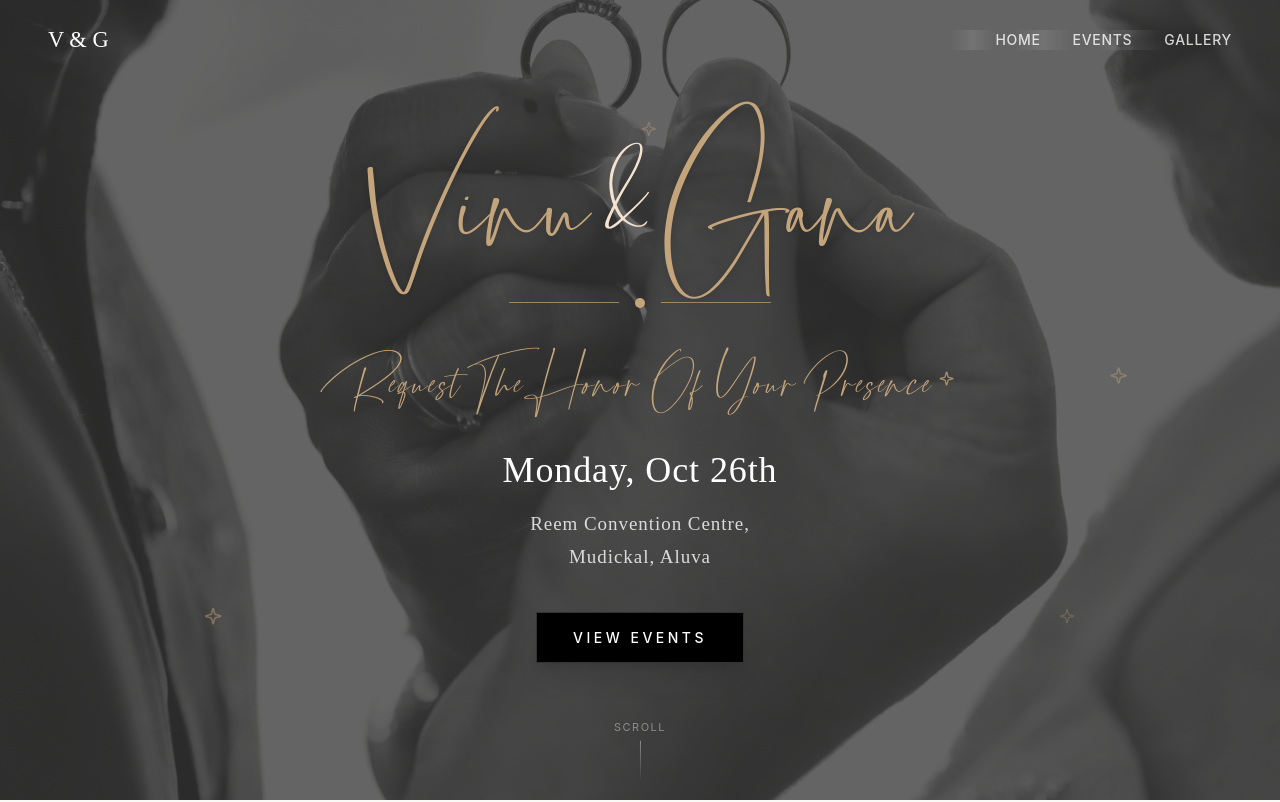
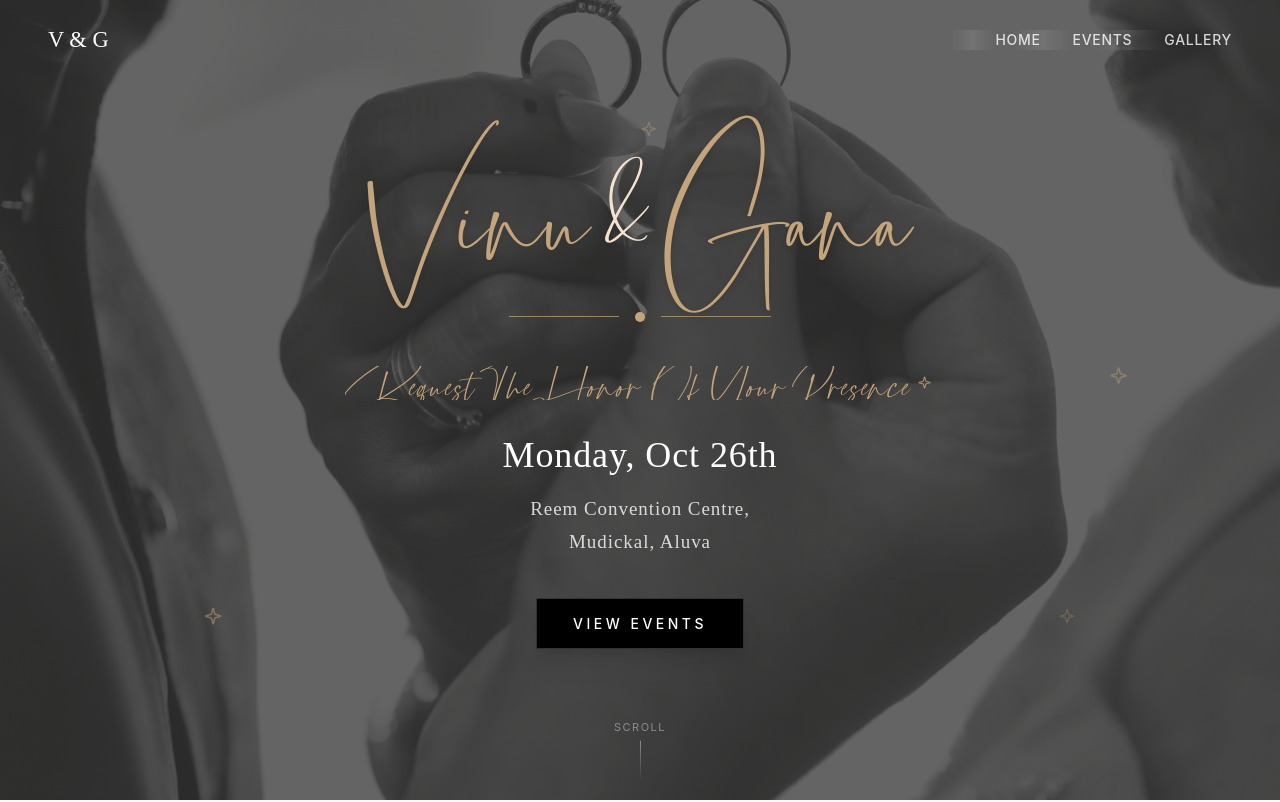
Before and after one commit to tevahdesign/for-vinu, a React (Vite) app: page / in a window 1280 px wide. Shown: the top 802 px of the page. Built offline with nearby package versions, Linux system fonts and the light colour scheme.

Commit message:
Iniject upload

```diff
--- a/src/app/components/HeroSection.tsx
+++ b/src/app/components/HeroSection.tsx
@@ -141,15 +141,15 @@ export function HeroSection({ onViewEvents }: HeroSectionProps) {
           initial={{ opacity: 0, y: 12 }}
           animate={{ opacity: 1, y: 0 }}
           transition={{ duration: 0.8, delay: 1.9 }}
-          className="flex items-center justify-center gap-2 mt-5 mb-7 sm:mt-6 sm:mb-8 md:mt-8 md:mb-10 px-2"
+          className="flex items-center justify-center gap-1.5 sm:gap-2 my-3.5 sm:my-5 md:my-6 max-w-full px-1 overflow-hidden"
         >
           <p
-            className="text-[15px] sm:text-[20px] md:text-[24px] text-[#C4A57B] font-normal italic tracking-wider leading-relaxed"
+            className="text-[12px] min-[360px]:text-[13.5px] min-[400px]:text-[15px] sm:text-[19px] md:text-[23px] text-[#C4A57B] font-normal italic tracking-normal sm:tracking-wide whitespace-nowrap"
             style={{ fontFamily: "'Barrington', 'Cormorant Garamond', serif" }}
           >
             Request The Honor Of Your Presence
           </p>
-          <svg fill="none" height="15" viewBox="0 0 13.862 13.862" width="15" className="inline-block shrink-0 mb-0.5">
+          <svg fill="none" height="13" viewBox="0 0 13.862 13.862" width="13" className="inline-block shrink-0 mb-0.5">
             <path d={svgPaths.p30ce8180} opacity="0.8" stroke="#C4A57B" strokeLinecap="round" strokeLinejoin="round" strokeWidth="1.2" />
           </svg>
         </motion.div>
```
